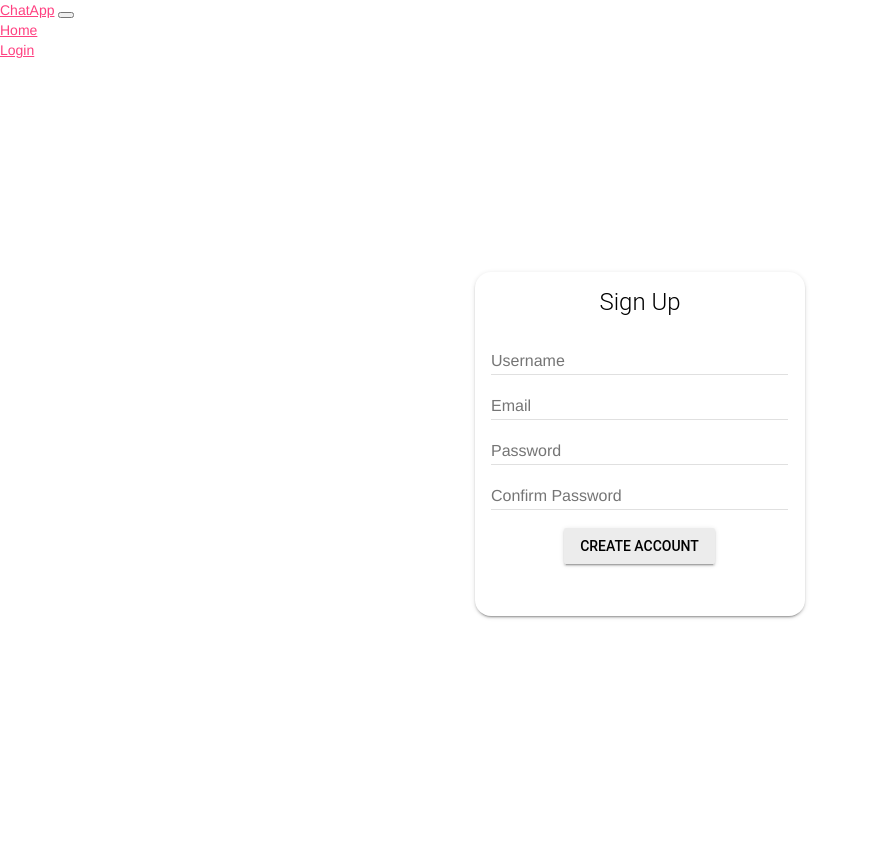
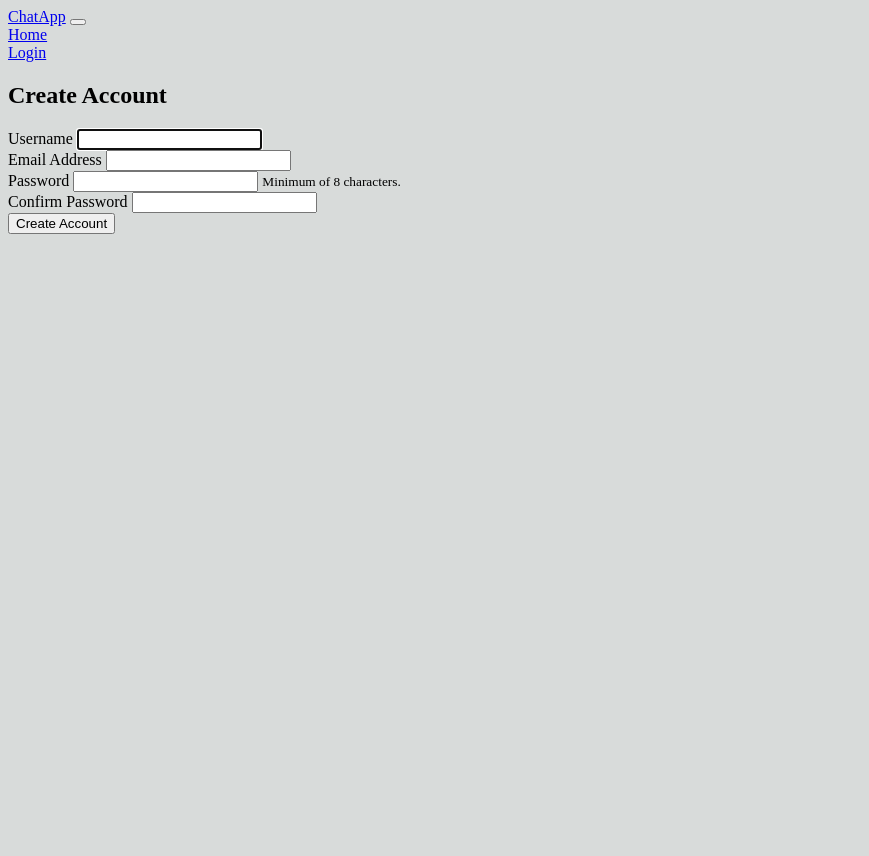
Before and after one commit to CodyRichter/cr_dynamic, a Django app: page /auth/signup/ in a window 1280 px wide. Shown: the whole page, without its empty margins (0-869 px from the left). Before the commit the page ends 619 px from the top, so only its background shows below. Run offline with Django 3.2, Linux system fonts and the light colour scheme; some libraries are stand-ins or nearby versions.

Commit message:
Lots of work on templates

```diff
--- a/cr_dynamic/settings.py
+++ b/cr_dynamic/settings.py
@@ -29,6 +29,10 @@
 ALLOWED_HOSTS = ['165.227.198.84', 'codyrichter.net', 'localhost', ]
 
 NAME = 'ChatApp'
+
+LOGO_URL = 'https://i.imgur.com/M7IJrvK.png'
+
+ALLOW_NEW_USERS = True
 
 # Application definition
 
@@ -69,6 +73,8 @@
                 'django.contrib.auth.context_processors.auth',
                 'django.contrib.messages.context_processors.messages',
                 'reports.context_processors.site_name',
+                'reports.context_processors.logo_url',
+                'reports.context_processors.allow_new_users',
             ],
         },
     },
--- a/cr_dynamic/urls.py
+++ b/cr_dynamic/urls.py
@@ -19,6 +19,8 @@
 from django.views.generic import TemplateView
 
 from cr_dynamic import settings
+from users import views
+from users.views import custom_login
 
 urlpatterns = [
     url(r'^$', TemplateView.as_view(template_name='index.html'), name='home'),
--- a/reports/context_processors.py
+++ b/reports/context_processors.py
@@ -1,7 +1,19 @@
-from django.conf import settings # import the settings file
+from django.conf import settings
 
 
 #
 # Allow for passing of site name to different HTML pages
 def site_name(request):
     return {'SITE_NAME': settings.NAME}
+
+
+#
+# Allow for passing of site logo to different HTML pages
+def logo_url(request):
+    return {'LOGO_URL': settings.LOGO_URL}
+
+
+#
+# Allow for passing of site logo to different HTML pages
+def allow_new_users(request):
+    return {'ALLOW_NEW_USERS': settings.ALLOW_NEW_USERS}
--- a/reports/views.py
+++ b/reports/views.py
@@ -8,6 +8,7 @@
 from cr_dynamic.helpers import now
 from reports.forms import PostForm
 from reports.models import Post, Interaction
+
 
 
 @login_required(login_url='/auth/login')
--- a/templates/_header.html
+++ b/templates/_header.html
@@ -24,10 +24,13 @@
 </nav>
 
 {% if messages %}
-    <div class="alert alert-warning" role="alert">
+    <div class="alert alert-warning alert-dismissible fade show" role="alert">
         {% for message in messages %}
             <p{% if message.tags %} class="{{ message.tags }} mb-0"{% endif %}>{{ message }}</p>
         {% endfor %}
+        <button type="button" class="close" data-dismiss="alert" aria-label="Close">
+            <span aria-hidden="true">&times;</span>
+        </button>
     </div>
 {% endif %}
 
--- a/templates/base.html
+++ b/templates/base.html
@@ -7,7 +7,7 @@
     <link rel="stylesheet" href="https://unpkg.com/bootstrap-material-design@4.1.1/dist/css/bootstrap-material-design.min.css" integrity="sha384-wXznGJNEXNG1NFsbm0ugrLFMQPWswR3lds2VeinahP8N0zJw9VWSopbjv2x7WCvX" crossorigin="anonymous">
     <meta charset="UTF-8">
 
-    <link rel="icon" type="image/png" href="https://i.imgur.com/M7IJrvK.png">
+    <link rel="icon" type="image/png" href="{{ LOGO_URL }}">
 
     <title> {{ SITE_NAME }}:
     {% block title %}{% endblock title %}
--- a/templates/registration/login.html
+++ b/templates/registration/login.html
@@ -8,11 +8,15 @@
         <div class="container">
             <form class="form-signin" method="post">
                 {% csrf_token %}
-                <img class="mb-4" src="https://i.imgur.com/M7IJrvK.png" alt="" width="72" height="72">
+                <img class="mb-4" src="{{ LOGO_URL }}" alt="" width="72" height="72">
                 <h1 class="h3 mb-3 font-weight-normal">Sign In</h1>
                 <input type="text"  class="form-control mt-3 mb-3" id="inputEmail" name="username" placeholder="Username" required="" autofocus="">
                 <input type="password" name="password" id="inputPass" class="form-control mb-3" placeholder="Password" required="">
                 <button class="btn btn-lg btn-primary btn-block mb-4" type="submit">Sign in</button>
+                {% if ALLOW_NEW_USERS %}
+                    <a class="btn btn-primary btn-block" href="{% url 'signup' %}"> Create Account </a>
+                {% endif %}
+
                 {% if form.errors %}
                     <div class="alert alert-danger" role="alert">
                         Incorrect username or password.
--- a/templates/registration/signup.html
+++ b/templates/registration/signup.html
@@ -1,42 +1,63 @@
-<!DOCTYPE html>
-<html lang="en">
-<head>
-    {% load static %}
-    <link rel="stylesheet" href="https://fonts.googleapis.com/icon?family=Material+Icons">
-    <link rel="stylesheet" href="https://code.getmdl.io/1.3.0/material.indigo-pink.min.css">
-    <script defer src="https://code.getmdl.io/1.3.0/material.min.js"></script>
-    <link rel="stylesheet" href='{% static 'page/styles.css' %}'>
+{% extends 'base.html' %}
 
-    <meta charset="UTF-8">
-    <title>{{ SITE_NAME }}: Login</title>
+{% block title %}Change Password{% endblock title %}
 
-    {% if user.is_authenticated %}
-        <meta http-equiv="REFRESH" content="0;url=/">
-    {% endif %}
-</head>
+{% block content %}
 
-<body>
+    <div class="container">
+        <div class="container" style="max-width: 970px">
+            <form method="post">
 
-<div class="mdl-layout mdl-js-layout">
-    {% include '_header.html' %}
-    <main class="mdl-layout__content">
-        <br>
-        <br>
-        <br>
-        <div class="mdl-grid" style="text-align: center">
-            <div class="mdl-cell mdl-cell--12-col" style="display: inline-block">
+                {% csrf_token %}
+
+                <h2 class="mb-3 text-center">Create Account</h2>
+
+                <div class="form-group">
+                    <label for="username" class="bmd-label-floating">Username</label>
+                    <input class="form-control" type="text" name="username" autofocus required id="username">
                 </div>
 
-            <div class="mdl-cell mdl-cell--4-col">
+                <div class="form-group">
+                    <label for="email" class="bmd-label-floating">Email Address</label>
+                    <input class="form-control" type="text" name="email" required id="email">
+                </div>
+
+                <div class="form-group">
+                    <label for="password1" class="bmd-label-floating">Password</label>
+                    <input class="form-control" type="password" name="password1" required id="password1">
+                    <small class="text-muted">Minimum of 8 characters.</small>
 
                 </div>
-            <div class="mdl-cell mdl-cell--4-col" style="padding-top: 15vh">
 
-                <div class="mdl-card mdl-shadow--2dp" style="display: inline-block; border-radius: 1em;">
-                    <div class="mdl-card__title mdl-card--expand" style="display: inline-block">
-                        <h2 class="mdl-card__title-text">Sign Up</h2>
+                <div class="form-group">
+                    <label for="password2" class="bmd-label-floating">Confirm Password</label>
+                    <input class="form-control" type="password" name="password2" required id="password2">
                 </div>
-                    <div class="mdl-card__supporting-text">
+
+
+                <button type="submit" class="btn btn-primary btn-large btn-raised">
+                    Create Account
+                </button>
+
+                {% if form.errors %}
+                    <div class="alert alert-danger" role="alert">
+                        {% for field in form %}
+                            {% for error in field.errors %}
+                                <p class="form-error">{{ error|escape }}</p>
+                            {% endfor %}
+                        {% endfor %}
+                        {% for error in form.non_field_errors %}
+                            <p class="form-error">{{ error|escape }}</p>
+                        {% endfor %}
+                    </div>
+                {% endif %}
+            </form>
+        </div>
+    </div>
+
+{% endblock content %}
+
+
 <form method="post" class="text-content">
     <form method="post" class="text-content">
         {% csrf_token %}
--- a/users/views.py
+++ b/users/views.py
@@ -1,10 +1,12 @@
 from pyexpat.errors import messages
 
+from django.contrib.auth import login
 from django.contrib.auth.decorators import login_required
 from django.shortcuts import render, redirect
 from django.urls import reverse_lazy
 from django.views.generic import CreateView
-
+from django.contrib import messages
+from cr_dynamic import settings
 from reports.models import Interaction
 from users.forms import SiteUserCreationForm
 from users.models import SiteUser
@@ -29,7 +31,19 @@
     return render(request, 'registration/interactions.html', context)
 
 
+def custom_login(request, **kwargs):
+    if request.user.is_authenticated():
+        messages.error(request, 'You are already logged in.')
+        return redirect('/')
+    else:
+        return login(request, kwargs)
+
 class SignUp(CreateView):
     form_class = SiteUserCreationForm
     success_url = reverse_lazy('login')
     template_name = 'registration/signup.html'
+
+    def enabled(self, request, *args, **kwargs):
+        if not settings.ALLOW_NEW_USERS:
+            messages.error(self.request, 'New user registration is currently closed.')
+            return redirect('/auth/login')
```
Also changed, not shown: templates/reports/edit.html (+3 -4 lines). Lines whose indentation alone changed are shown as unchanged.
